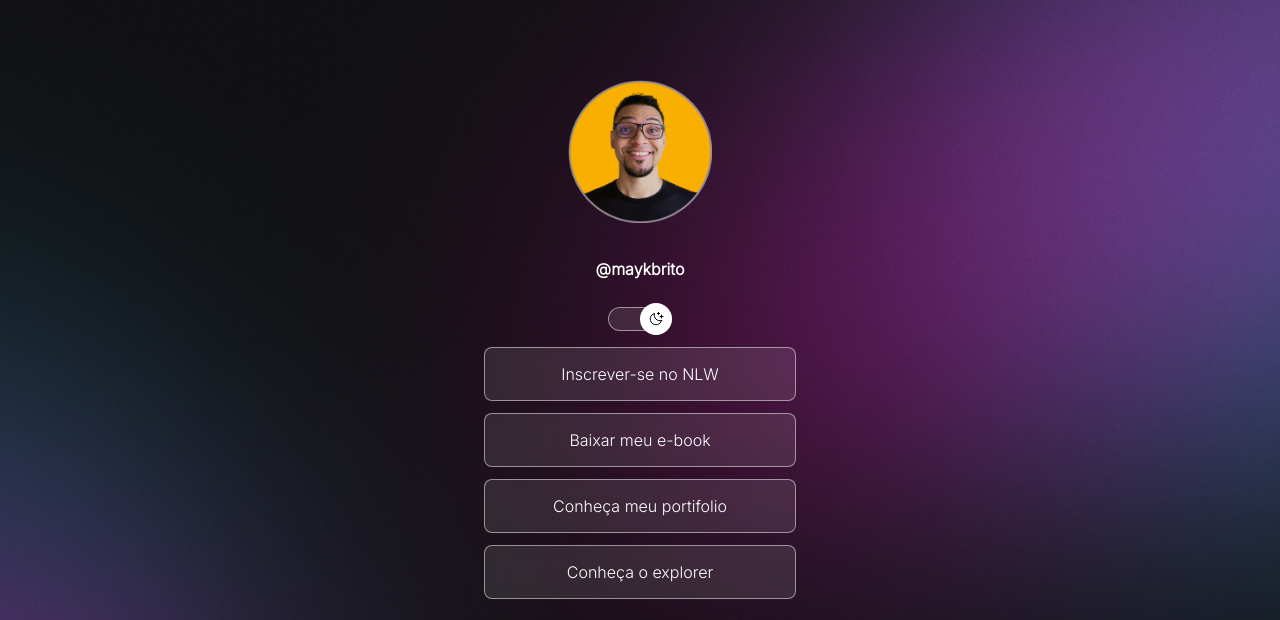
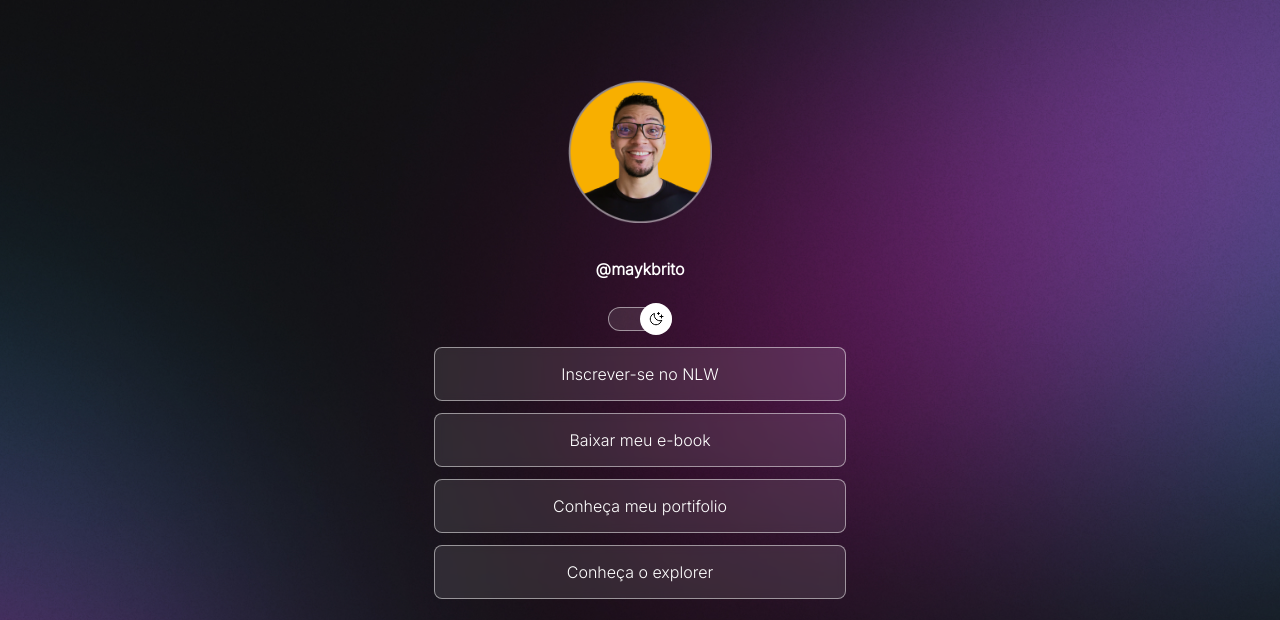
Before and after one commit to edmilson-matari/rocketseat_repository, a plain HTML site: page index.html in a window 1280 px wide. Shown: the top 620 px of the page. Drawn offline with nearby package versions, Linux system fonts and the light colour scheme.

Commit message:
width: 100%

```diff
--- a/style.css
+++ b/style.css
@@ -42,7 +42,8 @@ body {
 }
 
 #container {
-    width: 360px;
+    width: 100%;
+    max-width: 460px;
     margin: 56px auto 0;
     padding: 0 24px;
 }
```
